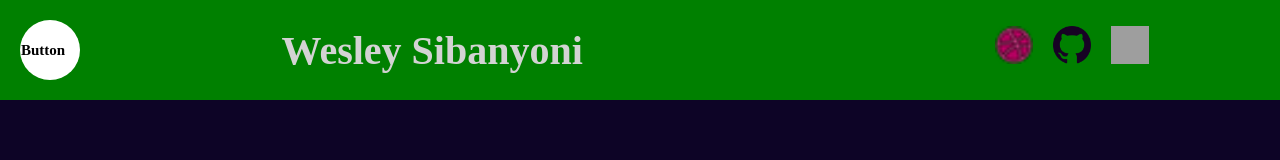
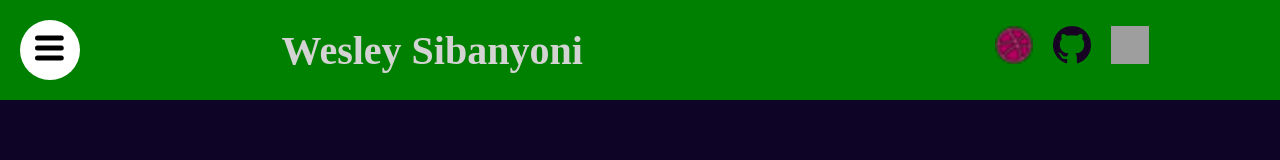
Before and after one commit to WesleySibz/Portfolio, a React (Vite) app in the folder Wes-port/: page / in a window 1280 px wide. Shown: the top 160 px of the page. Built offline with nearby package versions, Linux system fonts and the light colour scheme; grey boxes are pictures that could not be loaded; a web font is replaced by a local one.

Commit message:
"Updated ToggleButton component to use SVG icon instead of text, and adjusted CSS styles for button position and size."

```diff
--- a/Wes-port/src/Components/Sidebar/ToggleButton/ToggleButton.jsx
+++ b/Wes-port/src/Components/Sidebar/ToggleButton/ToggleButton.jsx
@@ -2,7 +2,13 @@ import PropTypes from 'prop-types';
 
 const ToggleButton = ({ setOpen }) => {
   return (
-    <button onClick={() => setOpen(prev => !prev)}>Button</button>
+    <button onClick={() => setOpen(prev => !prev)}>
+      <svg width="30" height="30" viewBox="0 0 24 24">
+        <path d="M2 4 H21" strokeWidth="4" stroke="black" strokeLinecap="round"/>
+        <path d="M2 12 H21" strokeWidth="4" stroke="black" strokeLinecap="round"/>
+        <path d="M2 20 H21" strokeWidth="4" stroke="black" strokeLinecap="round"/>
+      </svg>
+    </button>
   );
 }
 
--- a/Wes-port/src/Components/Sidebar/sidebar.scss
+++ b/Wes-port/src/Components/Sidebar/sidebar.scss
@@ -32,13 +32,12 @@
     }
 
     button{
-        font-size: 15px;
         width: 50px;
         height: 50px;
         border-radius: 50%;
         position: fixed;
-        left: 15px;
-        top: 25px;
+        left: 25px;
+        top: 24px;
         background-color: transparent;
         border: none;
         cursor: pointer;
```
